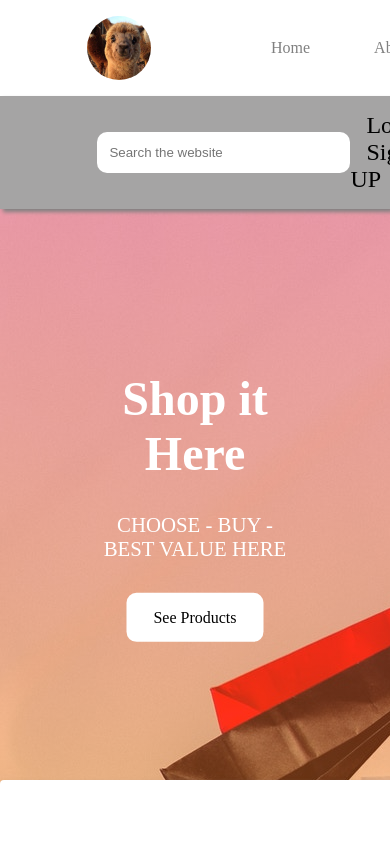
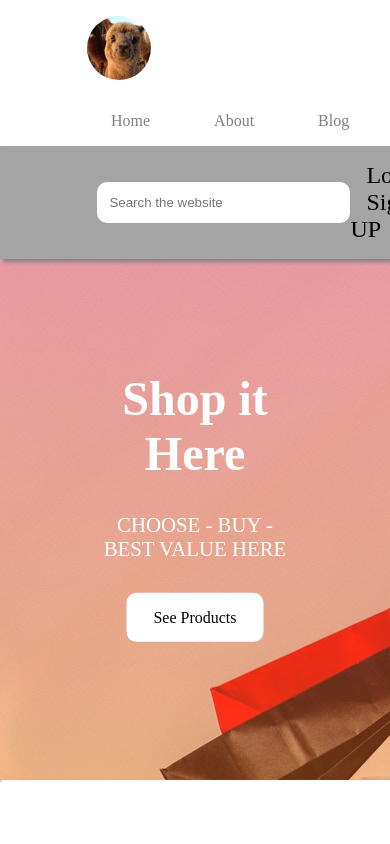
Before and after one commit to jamesangie/Online-Store-Demo, a website: page index.html in a window 390 px wide. Shown: the top 844 px of the page. Drawn offline with Linux system fonts and the light colour scheme; some icons are missing.

Commit message:
update design for phone user

```diff
--- a/styles/sass/modules/about.scss
+++ b/styles/sass/modules/about.scss
@@ -14,11 +14,19 @@
         align-items: center;
         display: flex;
         justify-content: space-around;
+
+        @include phone {
+            flex-direction: column;
+        }
     }
 
     &__img {
         width: 9rem;
         height: auto;
         align-items: center;
+
+        @include phone{
+            margin-bottom: 1rem;
+        }
     }
 }
--- /dev/null
+++ b/styles/sass/modules/mixin.scss
@@ -0,0 +1,5 @@
+@mixin phone {
+    @media only screen and(max-width: 630px) {
+        @content;
+    }
+}
--- a/styles/sass/modules/nav.scss
+++ b/styles/sass/modules/nav.scss
@@ -10,6 +10,9 @@
 
         display: flex;
         justify-content: space-between;
+        @include phone {
+            flex-direction: column;
+        }
     }
 
     &__list {
--- a/styles/sass/style.scss
+++ b/styles/sass/style.scss
@@ -1,3 +1,4 @@
+@import 'modules/mixin';
 @import 'modules/nav';
 @import 'modules/header-box';
 @import 'modules/header';
@@ -10,6 +11,7 @@
 @import 'modules/footer';
 
 
+
 body {
     margin: 0;
     padding: 0;
```
Also changed, not shown: styles/style.css.
